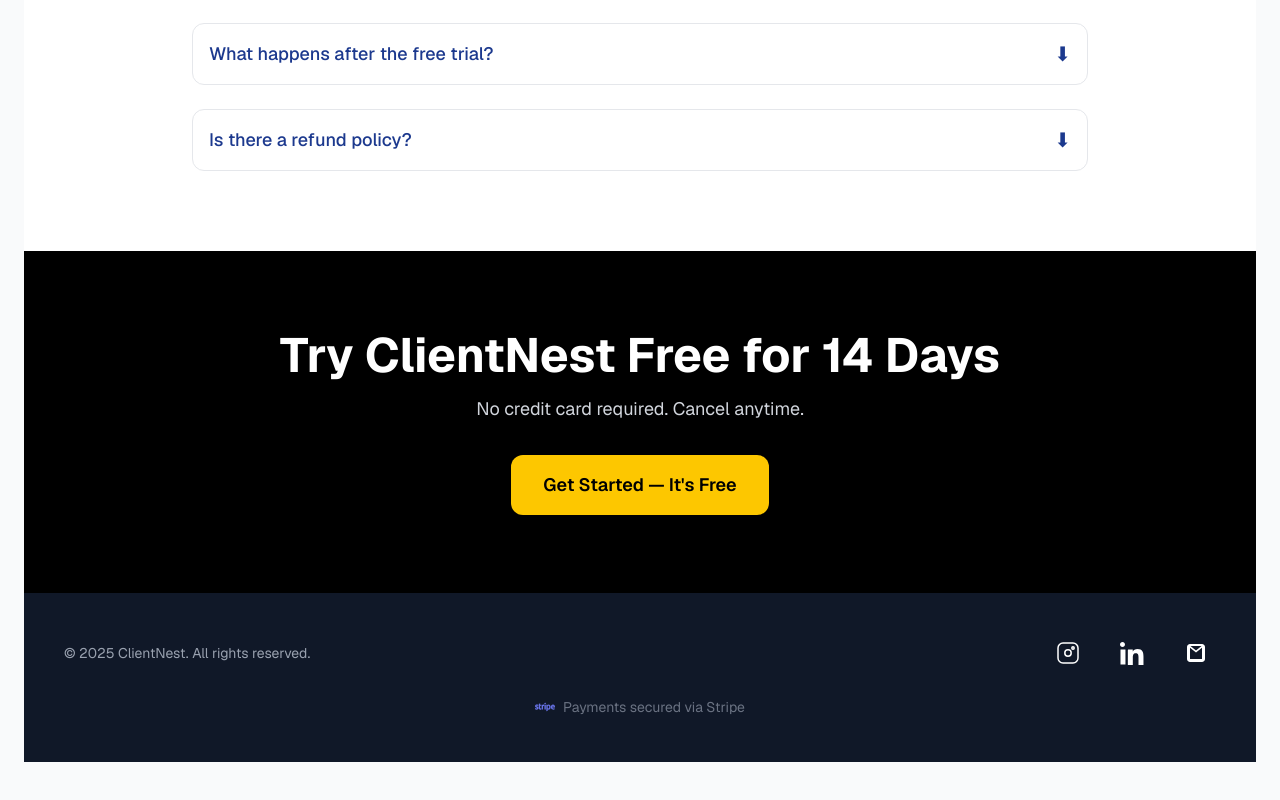
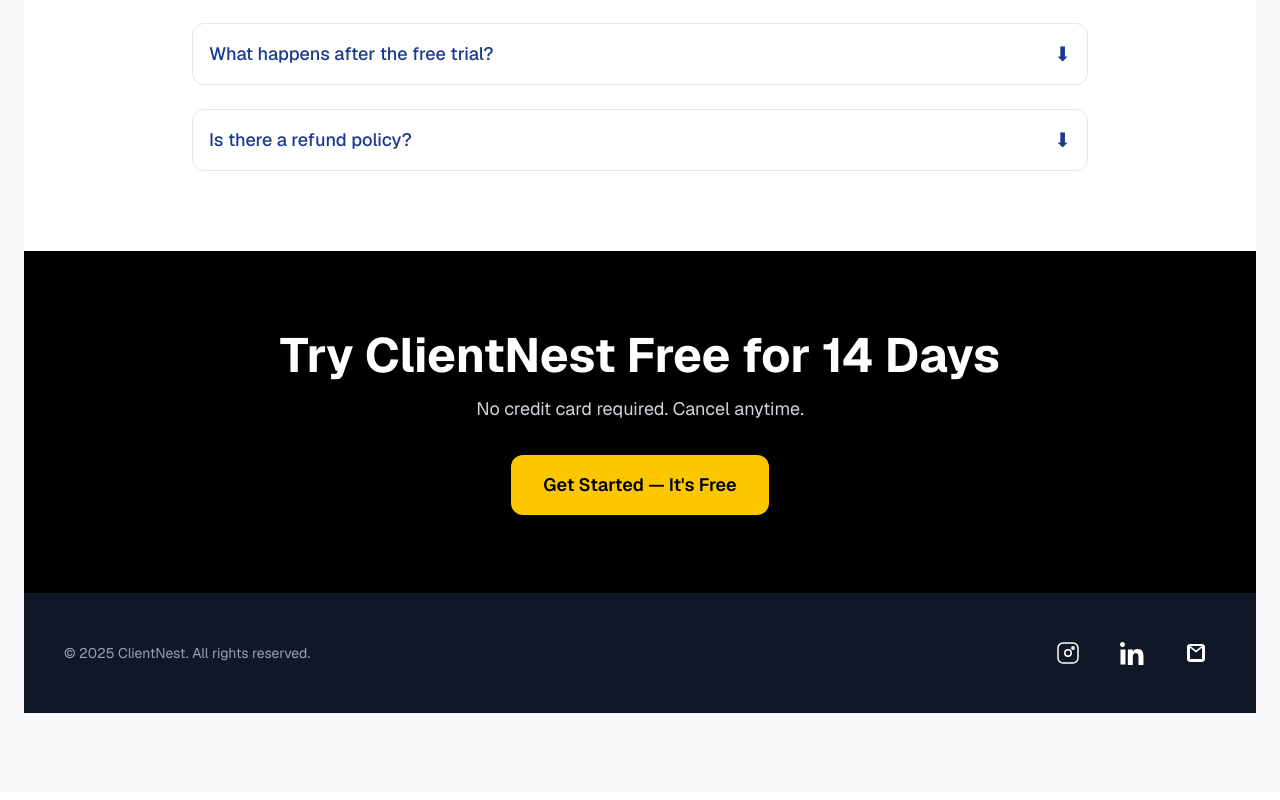
Before and after one commit to S-Somsekhar/clientnest-landing, a Next.js app: page / in a window 1280 px wide. Shown: the part 5852-6652 px from the top of the page. Built offline with nearby package versions, Linux system fonts and the light colour scheme.

Commit message:
modified footer

```diff
--- a/src/app/page.js
+++ b/src/app/page.js
@@ -514,7 +514,7 @@
 
           </div>
         </div>
-        <div className="mt-6 text-center text-sm text-gray-500">
+       {/* <div className="mt-6 text-center text-sm text-gray-500">
           <span className="inline-flex items-center gap-2">
             <Image
               src="/stripe-secure.svg"
@@ -525,7 +525,7 @@
             />
             Payments secured via Stripe
           </span>
-        </div>
+        </div> */}
       </footer>
     </main>
   );
```
